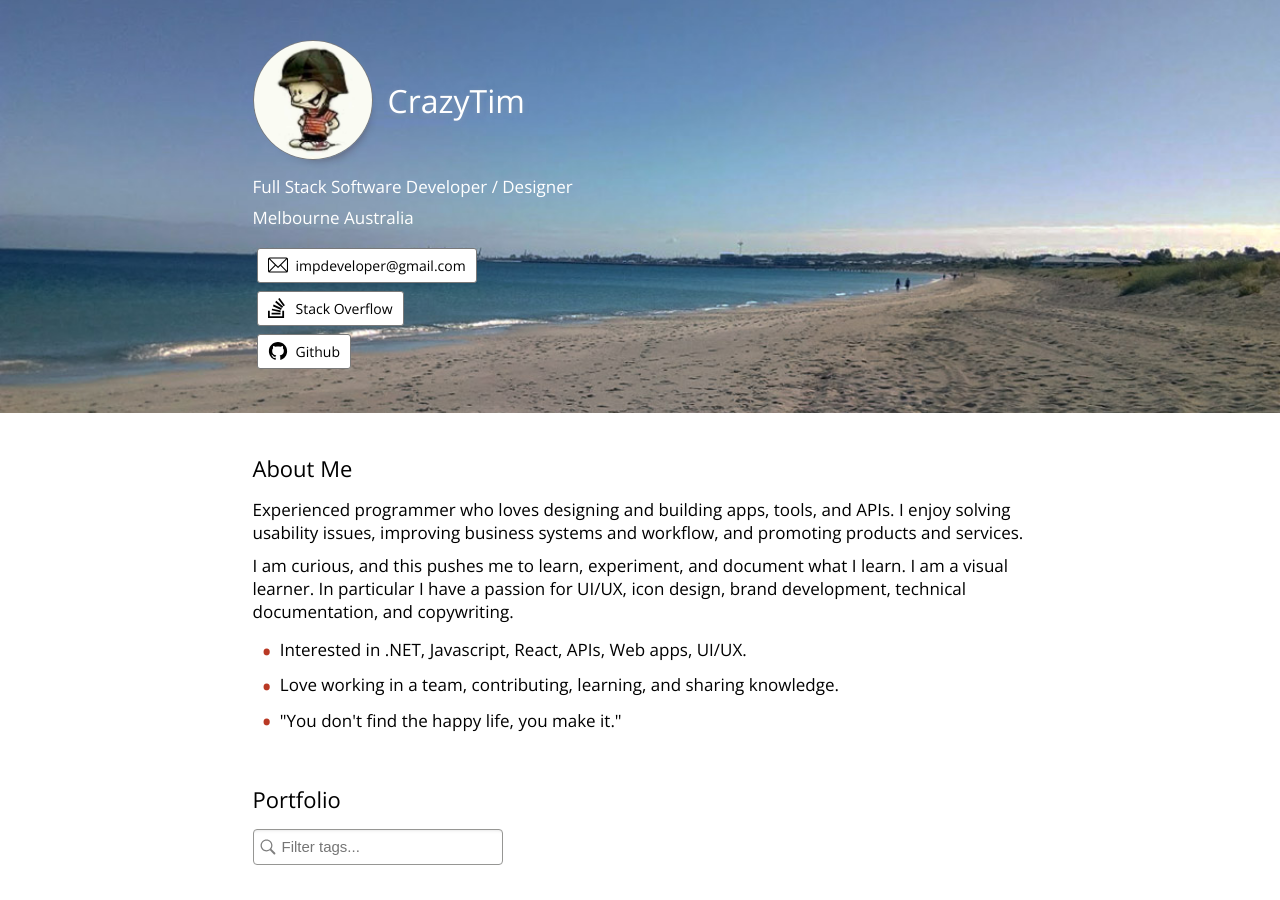
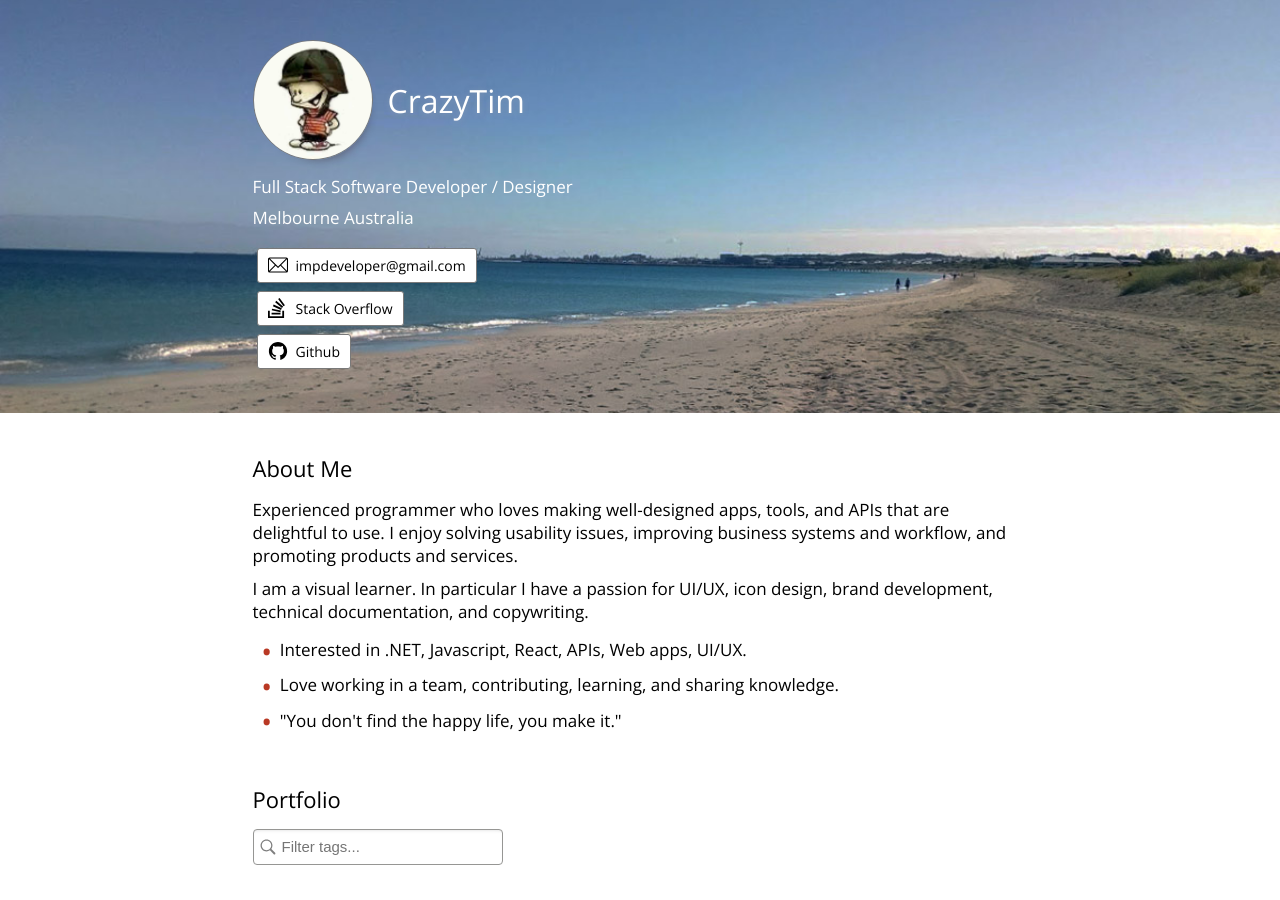
Before and after one commit to CrazyTim/crazytim-portfolio, a Jekyll site: the page built from index.html, in a window 1280 px wide and 900 px high. Built offline with Jekyll 4.4.1, drawn with Linux system fonts in a browser that asks for light colours.

Commit message:
Reword about me

```diff
--- a/index.html
+++ b/index.html
@@ -74,9 +74,9 @@ title: 'CrazyTim - Full Stack Software Developer / Designer'
 
         <h3>About Me</h3>
 
-        <p>Experienced programmer who loves designing and building apps, tools, and APIs. I enjoy solving usability issues, improving business systems and workflow, and promoting products and services.</p>
+        <p>Experienced programmer who loves making well-designed apps, tools, and APIs that are delightful to use. I enjoy solving usability issues, improving business systems and workflow, and promoting products and services.</p>
 
-        <p>I am curious, and this pushes me to learn, experiment, and document what I learn. I am a visual learner. In particular I have a passion for UI/UX, icon design, brand development, technical documentation, and copywriting.</p>
+        <p>I am a visual learner. In particular I have a passion for UI/UX, icon design, brand development, technical documentation, and copywriting.</p>
 
         <ul>
           <li>Interested in .NET, Javascript, React, APIs, Web apps, UI/UX.</li>
```
